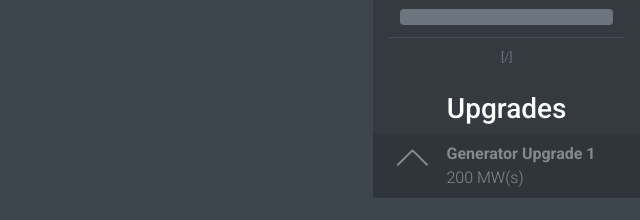
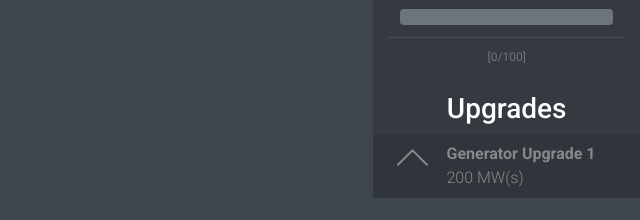
Before and after one commit to phwt/boringGame, a plain HTML site: page site/index.html in a window 1280 px wide. Shown: the part 304-524 px from the top of the page, 640-1280 px from the left. Drawn offline with Linux system fonts and the light colour scheme.

Commit message:
Edit story
- Fix task progress display
- Add end story

```diff
--- a/site/config_story.js
+++ b/site/config_story.js
@@ -14,6 +14,13 @@ story = {
         task: "Build a biofuel plant",
         req_b: local_save["buildings"]["1_biof"],
         req_a: 3
+    },
+    3: {
+        cond: "Humanity is grateful",
+        desc: "You saved the world!",
+        task: "Planet earth is blue and there is nothing left to do",
+        req_b: -1,
+        req_a: 0
     }
 }
 }
--- a/site/index.html
+++ b/site/index.html
@@ -90,7 +90,7 @@
                         </tr>
                         <tr>
                             <th colspan="2" class="text-center text-muted" style="font-weight: normal;">
-                                [<span class="task-cur"></span>/<span class="task-goal"></span>]
+                                [<span id="task-cur">0</span>/<span id="task-goal">0</span>]
                             </th>
                         </tr>
                     </tbody>
--- a/site/scripts.js
+++ b/site/scripts.js
@@ -36,8 +36,8 @@ $(document).ready(function(){
                 $('#desc_text').text(story[i]['desc']);
                 $('#task_text').text(story[i]['task']);
                 $('.task-bar').css('width', (story[i]['req_b']/story[i]['req_a'])*100 + "%");
-                $('#task_cur').text(story[i]['req_b']);
-                $('#task_goal').text(story[i]['req_a']);
+                $('#task-cur').text(story[i]['req_b']);
+                $('#task-goal').text(story[i]['req_a']);
                 break;
             }else{
                 // break;
```
